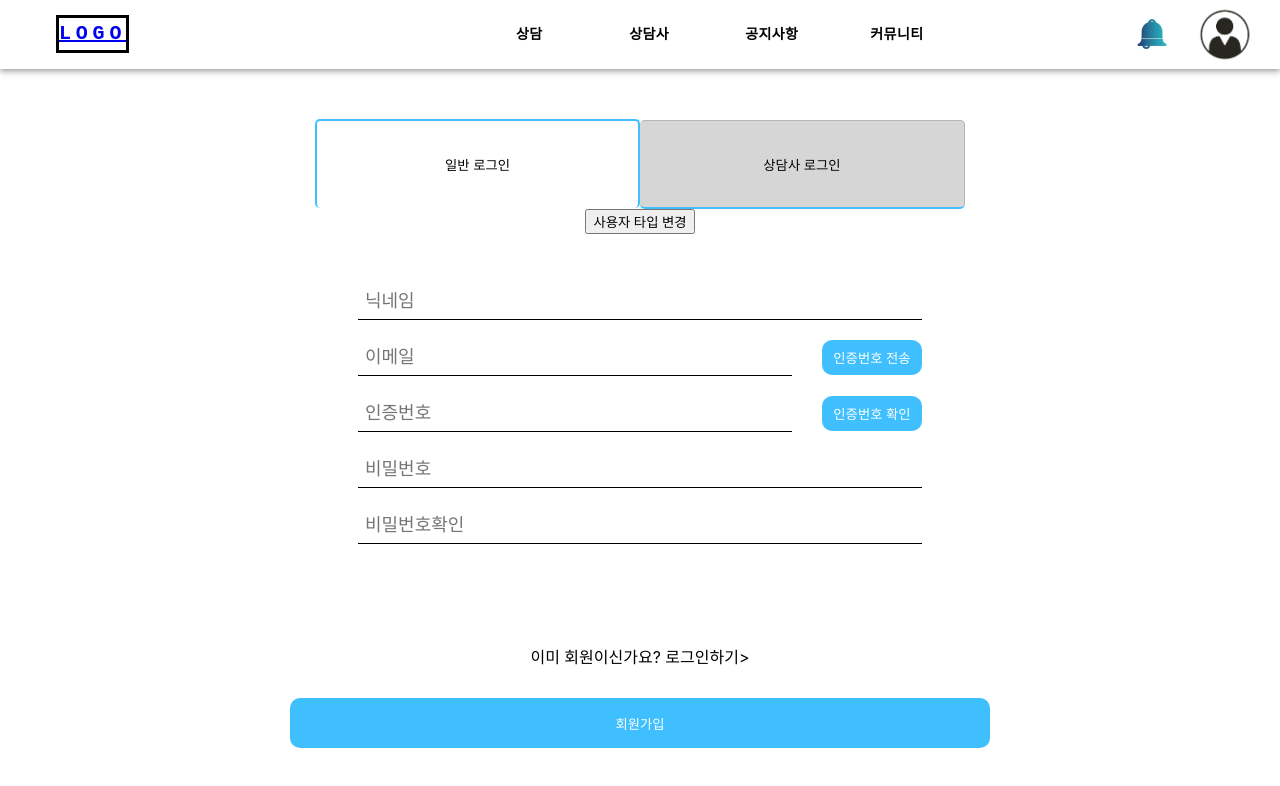
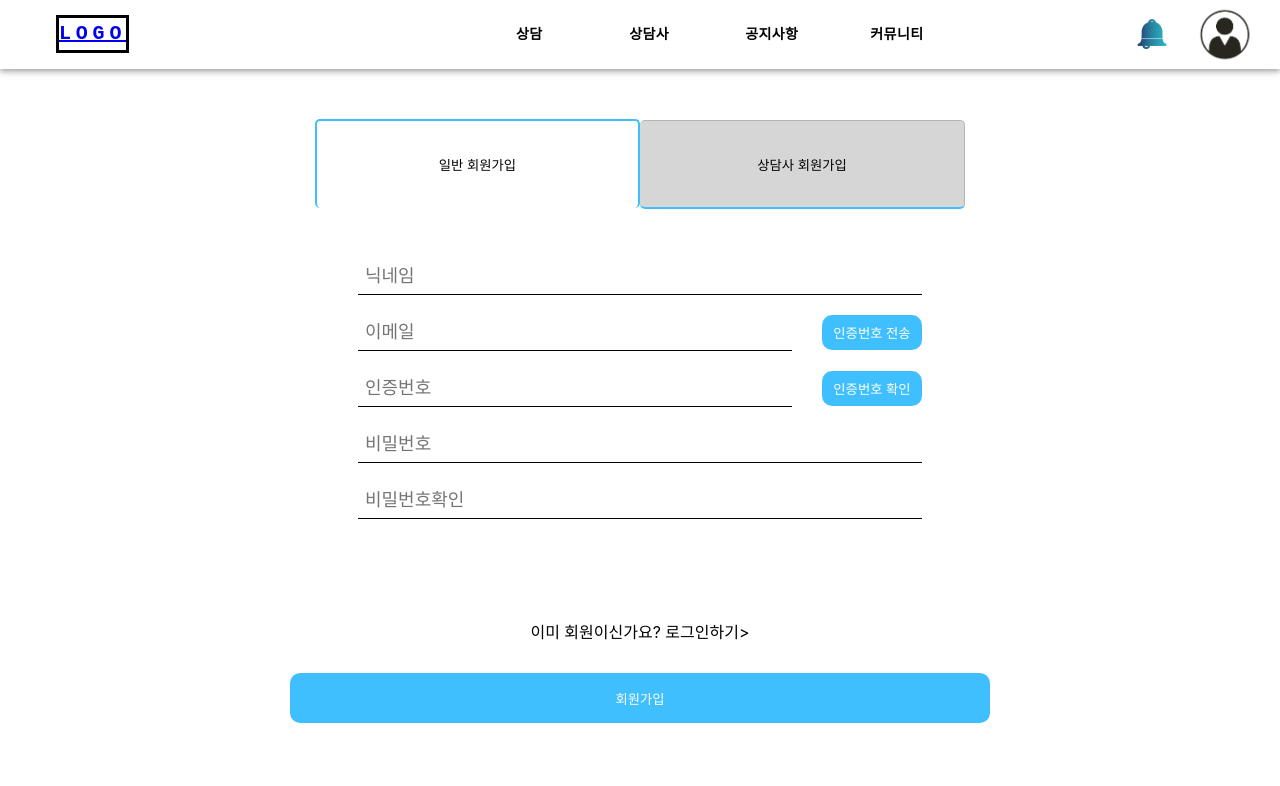
Before and after one commit to poiu542/Cartel, a React (Create React App) app in the folder frontend/: page /signup in a window 1280 px wide. Shown: the top 786 px of the page. Built offline with nearby package versions, Linux system fonts and the light colour scheme.

Commit message:
feat : 회원가입 페이지 수정
일반 회원가입, 상담사 회원가입 버튼 수정 완료

```diff
--- a/frontend/src/routes/CounselorDetail.tsx
+++ b/frontend/src/routes/CounselorDetail.tsx
@@ -1,5 +1,14 @@
 import React from 'react'
+import { useParams } from 'react-router-dom'
 
-export const CounselorDetail = () => {
-  return <div>Counselor</div>
+export const CounselorDetail: React.FC = () => {
+  let { id } = useParams<{ id: string }>()
+
+  // 가져오는 id로 상담사 정보를 가져와야 함
+
+  return (
+    <>
+      <div>상담사 아이디: {id}</div>
+    </>
+  )
 }
--- a/frontend/src/routes/SignUp.tsx
+++ b/frontend/src/routes/SignUp.tsx
@@ -1,7 +1,5 @@
 import React, { ChangeEvent, useState } from 'react'
 import NavbarLogout from '../components/NavbarLogout'
-import { LoginBtn } from '../components/LoginBtn'
-import { CounSelorLoginBtn } from '../components/CounselorLoginBtn'
 import Input from '../components/Input'
 import { NoneStyledLink } from '../styles/Custom'
 import {
@@ -10,6 +8,12 @@ import {
   FlexContainerRow,
 } from '../styles/MainStyle'
 import Button from '../components/Button'
+import {
+  NormalLoginCheck,
+  NormalLoginNoCheck,
+  CounselorLoginNoCheck,
+  CounselorLoginCheck,
+} from '../styles/SignBtn'
 
 export const SignUp = () => {
   const [inputNicknameValue, setinputNicknameValue] = useState('')
@@ -17,6 +21,11 @@ export const SignUp = () => {
   const [inputAuthNumValue, setinputAuthNumeValue] = useState('')
   const [inputPassValue, setinputPassValue] = useState('')
   const [inputPassCheckValue, setinputPassCheckValue] = useState('')
+  const [inputEducation, setinputEducation] = useState('')
+  const [passwordCheck, setpasswordCheck] = useState(1)
+
+  // 인증 버튼 3개의 style을 하나로 묶기
+  const buttonSize = { width: '120px', height: '35px' }
 
   // 버튼을 표시할 유저 타입을 설정하는 state.
   const [userType, setUserType] = useState(0) // 기본값은 0으로 설정.
@@ -32,18 +41,43 @@ export const SignUp = () => {
   }
   const handlePassChange = (event: ChangeEvent<HTMLInputElement>) => {
     setinputPassValue(event.target.value)
+    if (event.target.value === inputPassCheckValue) {
+      setpasswordCheck(1)
+    } else {
+      setpasswordCheck(0)
+    }
   }
   const handlePassCheckChange = (event: ChangeEvent<HTMLInputElement>) => {
     setinputPassCheckValue(event.target.value)
+    if (event.target.value === inputPassValue) {
+      setpasswordCheck(1)
+    } else {
+      setpasswordCheck(0)
+    }
+  }
+  const handleEducation = (event: ChangeEvent<HTMLInputElement>) => {
+    setinputEducation(event.target.value)
   }
 
   const handleEmailClick = () => {
-    alert('인증번호를 보냈습니다.')
+    alert('인증번호 보내는 로직 짜야함')
   }
   const handleCheckClick = () => {
-    alert('인증되었습니다.')
+    alert('인증되었습니다 로직 짜야함')
   }
   const handleSignUp = () => {
+    alert('회원가입 로직 짜야함')
+  }
+  const handleHistory = () => {
+    alert('이력 작성하기')
+  }
+  const handleProfileUpload = () => {
+    alert('프로필 사진 올리기')
+  }
+  const handleCertificateUpload = () => {
+    alert('자격증 사진 올리기')
+  }
+  const handleIdentUpload = () => {
     alert('회원가입 로직 짜야함')
   }
 
@@ -56,8 +90,23 @@ export const SignUp = () => {
     <div>
       <NavbarLogout />
       <FlexContainer>
-        {userType === 0 ? <LoginBtn /> : <CounSelorLoginBtn />}
-        <button onClick={switchUserType}>사용자 타입 변경</button>
+        {userType === 0 ? (
+          <>
+            <span>
+              <NormalLoginCheck>일반 회원가입</NormalLoginCheck>
+              <CounselorLoginNoCheck onClick={switchUserType}>
+                상담사 회원가입
+              </CounselorLoginNoCheck>
+            </span>
+          </>
+        ) : (
+          <span>
+            <NormalLoginNoCheck onClick={switchUserType}>
+              일반 회원가입
+            </NormalLoginNoCheck>
+            <CounselorLoginCheck>상담사 회원가입</CounselorLoginCheck>
+          </span>
+        )}
         <FlexContainerAlignStart>
           <Input
             value={inputNicknameValue}
@@ -108,8 +157,43 @@ export const SignUp = () => {
             placeholder="비밀번호확인"
             type="password"
           />
+          {passwordCheck === 0 ? <p>비번 확인 해주세요</p> : null}
+          {userType === 1 ? (
+            <>
+              <Input
+                value={inputEducation}
+                onChange={handleEducation}
+                placeholder="학력"
+                type="text"
+              />
+              <Button
+                text="이력 작성하기"
+                size={{ width: '100px', height: '35px' }}
+                onClick={handleHistory}
+              ></Button>
+              <h3>상담사 인증하기</h3>
+              <FlexContainerRow>
+                <Button
+                  text="프로필 사진"
+                  size={buttonSize}
+                  onClick={handleProfileUpload}
+                ></Button>
+                <Button
+                  text="자격증 사진"
+                  size={buttonSize}
+                  onClick={handleCertificateUpload}
+                ></Button>
+                <Button
+                  text="주민등록증 사진"
+                  size={buttonSize}
+                  onClick={handleIdentUpload}
+                ></Button>
+              </FlexContainerRow>
+            </>
+          ) : null}
         </FlexContainerAlignStart>
-        <NoneStyledLink to="/">
+
+        <NoneStyledLink to="/login">
           이미 회원이신가요? 로그인하기&gt;
         </NoneStyledLink>
         <Button
--- /dev/null
+++ b/frontend/src/styles/SignBtn.ts
@@ -0,0 +1,45 @@
+import styled from 'styled-components'
+
+// eslint-disable-next-line @typescript-eslint/no-unused-vars
+export const NormalLoginCheck = styled.button`
+  background-color: white;
+  border-top: 2px solid #40bfff;
+  border-right: 2px solid #40bfff;
+  border-left: 2px solid #40bfff;
+  width: 20.3125rem;
+  height: 5.5625rem;
+  border-radius: 5px;
+  border-bottom: none;
+`
+
+export const CounselorLoginNoCheck = styled.button`
+  border-top: 1px solid #b1b6b9;
+  border-right: 1px solid #b1b6b9;
+  border-bottom: 2px solid #40bfff;
+  border-left: none;
+  width: 20.3125rem;
+  height: 5.5625rem;
+  border-radius: 5px;
+  background-color: rgba(119, 119, 119, 0.3);
+`
+export const NormalLoginNoCheck = styled.button`
+  border-top: 1px solid #b1b6b9;
+  border-right: 1px solid #b1b6b9;
+  border-bottom: 2px solid #40bfff;
+  border-left: none;
+  width: 20.3125rem;
+  height: 5.5625rem;
+  border-radius: 5px;
+  background-color: rgba(119, 119, 119, 0.3);
+`
+
+export const CounselorLoginCheck = styled.button`
+  background-color: white;
+  border-top: 2px solid #40bfff;
+  border-right: 2px solid #40bfff;
+  border-left: 2px solid #40bfff;
+  border-bottom: none;
+  width: 20.3125rem;
+  height: 5.5rem;
+  border-radius: 5px;
+`
```
